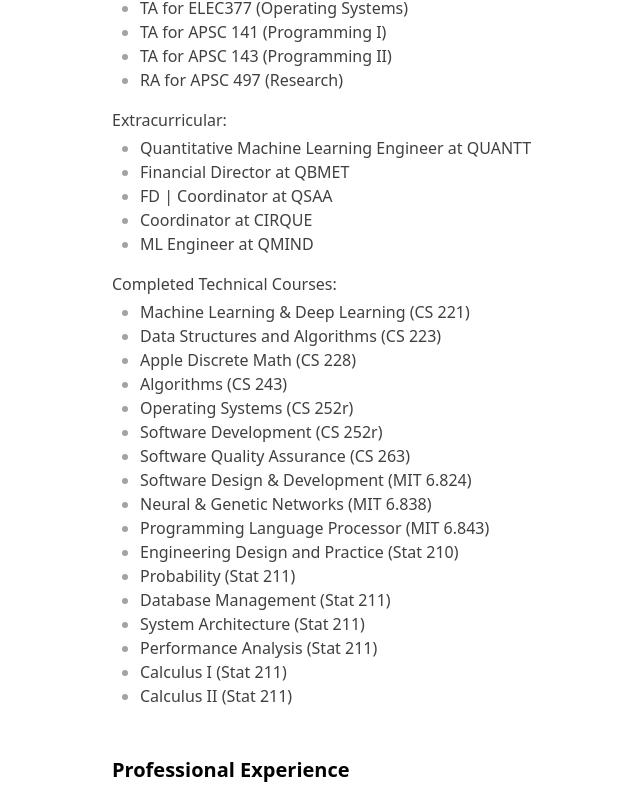
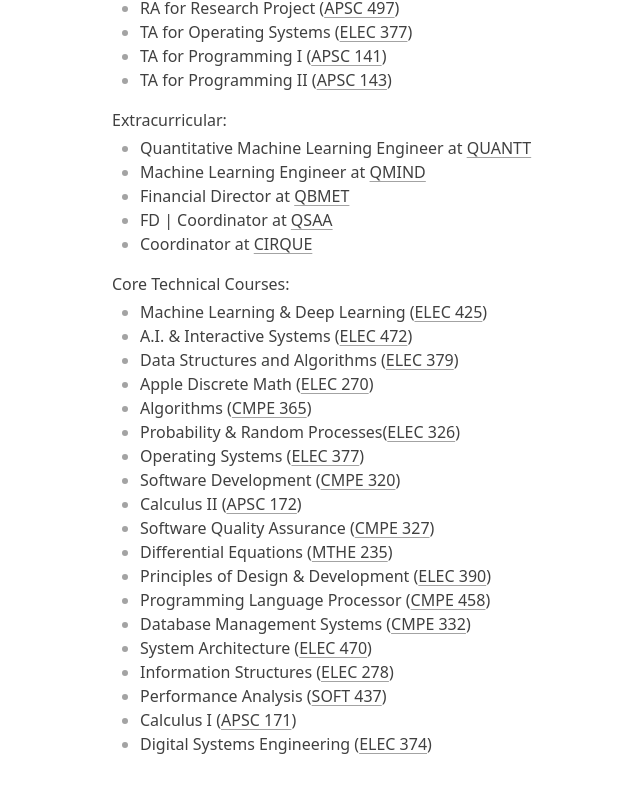
Before and after one commit to dylanhans/Portfolio, a SvelteKit app: page /resume in a window 1280 px wide. Shown: the part 376-1178 px from the top of the page, without its empty margins (168-808 px from the left). Built offline with nearby package versions, Linux system fonts and the light colour scheme.

Commit message:
updated resume

```diff
--- a/src/routes/resume/+page.svelte
+++ b/src/routes/resume/+page.svelte
@@ -16,59 +16,58 @@
       <h3 class="text-black text-lg">Queen's University</h3>
       <div class="text-neutral-500 mb-0.5">2019 — 2024</div>
     </div>
-    <p class="byline">B.Sc in Computer Engineering — Specialization in Artificial Intelligence</p>
+    <p class="byline"><b>B.Sc in Computer Engineering — Specialization in Artificial Intelligence</b></p>
   </div>
 
   <h4 class="font-medium mt-4 mb-1">Academic Involvement:</h4>
   <ul>
-
-    <li><b>TA</b> for ELEC377 (Operating Systems)</li>
+    <li><b>RA</b> for Research Project (<a class="link" href="https://smithengineering.queensu.ca/ece/undergraduate/courses/elec-497">APSC 497</a>)</li>
+    <li><b>TA</b> for Operating Systems (<a class="link" href="https://smithengineering.queensu.ca/ece/undergraduate/courses/elec-377">ELEC 377</a>)</li>
     <li>
-      <b>TA</b> for APSC 141 (Programming I)
+      <b>TA</b> for Programming I (<a class="link" href="https://smithengineering.queensu.ca/first-year/first-year-courses">APSC 141</a>)
     </li>
     <li>
-      <b>TA</b> for APSC 143 (Programming II)
-    </li>
-    <li>
-      <b>RA</b> for APSC 497 (Research)
+      <b>TA</b> for Programming II (<a class="link" href="https://smithengineering.queensu.ca/first-year/first-year-courses">APSC 143</a>)
     </li>
   </ul>
 
   <h4 class="font-medium mt-4 mb-1">Extracurricular:</h4>
   <ul>
 
-    <li><b>Quantitative Machine Learning Engineer</b> at QUANTT</li>
-    <li><b>Financial Director</b> at QBMET</li>
+    <li><b>Quantitative Machine Learning Engineer</b> at  <a class="link" href="http://quantt.ca/">QUANTT</a></li>
     <li>
-      <b> FD | Coordinator</b> at QSAA
+      <b> Machine Learning Engineer</b> at <a class="link" href="https://qmind.ca/">QMIND</a>
+    </li>
+    <li><b>Financial Director</b> at <a class="link" href="https://qbmet.ca/">QBMET</a></li>
+    <li>
+      <b> FD | Coordinator</b> at  <a class="link" href="https://www.instagram.com/queens.saa/?hl=en">QSAA</a>
     </li>
     <li>
-      <b>  Coordinator</b> at CIRQUE
-    </li>
-    <li>
-      <b> ML Engineer</b> at QMIND
+      <b> Coordinator</b> at <a class="link" href="https://queenscirque.ca/">CIRQUE</a>
     </li>
   </ul>
 
-  <h4 class="font-medium mt-4 mb-1">Completed Technical Courses:</h4>
+  <h4 class="font-medium mt-4 mb-1">Core Technical Courses:</h4>
   <ul>
-    <li>Machine Learning & Deep Learning (CS 221)</li>
-    <li>Data Structures and Algorithms (CS 223)</li>
-    <li>Apple Discrete Math (CS 228)</li>
-    <li>Algorithms (CS 243)</li>
-    <li>Operating Systems (CS 252r)</li>
-    <li>Software Development (CS 252r)</li>
-    <li>Software Quality Assurance (CS 263)</li>
-    <li>Software Design & Development (MIT 6.824)</li>
-    <li>Neural & Genetic Networks (MIT 6.838)</li>
-    <li>Programming Language Processor (MIT 6.843)</li>
-    <li>Engineering Design and Practice (Stat 210)</li>
-    <li>Probability (Stat 211)</li>
-    <li>Database Management (Stat 211)</li>
-    <li>System Architecture (Stat 211)</li>
-    <li>Performance Analysis (Stat 211)</li>
-    <li>Calculus I (Stat 211)</li>
-    <li>Calculus II (Stat 211)</li>
+    <li>Machine Learning & Deep Learning (<a class="link" href="https://smithengineering.queensu.ca/ece/undergraduate/courses/elec-425">ELEC 425</a>)</li>
+    <li>A.I. & Interactive Systems (<a class="link" href="https://smithengineering.queensu.ca/ece/undergraduate/courses/elec-472">ELEC 472</a>)</li>
+    <li>Data Structures and Algorithms (<a class="link" href="https://smithengineering.queensu.ca/ece/undergraduate/courses/elec-379">ELEC 379</a>)</li>
+    <li>Apple Discrete Math (<a class="link" href="https://smithengineering.queensu.ca/ece/undergraduate/courses/elec-270">ELEC 270</a>)</li>
+    <li>Algorithms (<a class="link" href="https://ciscwww.cs.queensu.ca/courses/cisc365/">CMPE 365</a>)</li>
+    <li>Probability & Random Processes(<a class="link" href="https://smithengineering.queensu.ca/ece/undergraduate/courses/elec-326">ELEC 326</a>)</li>
+    <li>Operating Systems (<a class="link" href="https://smithengineering.queensu.ca/ece/undergraduate/courses/elec-377">ELEC 377</a>)</li>
+    <li>Software Development (<a class="link" href="https://www.cs.queensu.ca/undergraduate/courses/CISC-320">CMPE 320</a>)</li>
+    <li>Calculus II (<a class="link" href="https://mast.queensu.ca/~ableson/Teaching.shtml">APSC 172</a>)</li>
+    <li>Software Quality Assurance (<a class="link" href="https://www.cs.queensu.ca/undergraduate/courses/CISC-327">CMPE 327</a>)</li>
+    <li>Differential Equations (<a class="link" href="https://www.queensu.ca/artsci_online/courses/ordinary-differential-equations-1">MTHE 235</a>)</li>
+    <li>Principles of Design & Development (<a class="link" href="https://smithengineering.queensu.ca/ece/undergraduate/courses/elec-390">ELEC 390</a>)</li>
+    <li>Programming Language Processor (<a class="link" href="https://www.cs.queensu.ca/undergraduate/courses/CISC-458">CMPE 458</a>)</li>
+    <li>Database Management Systems (<a class="link" href="https://www.cs.queensu.ca/undergraduate/courses/CISC-332">CMPE 332</a>)</li>
+    <li>System Architecture (<a class="link" href="https://smithengineering.queensu.ca/ece/undergraduate/courses/elec-470">ELEC 470</a>)</li>
+    <li>Information Structures (<a class="link" href="https://smithengineering.queensu.ca/ece/undergraduate/courses/elec-278">ELEC 278</a>)</li>
+    <li>Performance Analysis (<a class="link" href="https://smithengineering.queensu.ca/ece/undergraduate/courses/soft-437">SOFT 437</a>)</li>
+    <li>Calculus I (<a class="link" href="https://mast.queensu.ca/~ableson/Teaching.shtml">APSC 171</a>)</li>
+    <li>Digital Systems Engineering (<a class="link" href="https://smithengineering.queensu.ca/ece/undergraduate/courses/elec-374">ELEC 374</a>)</li>
 
   </ul>
 
```
